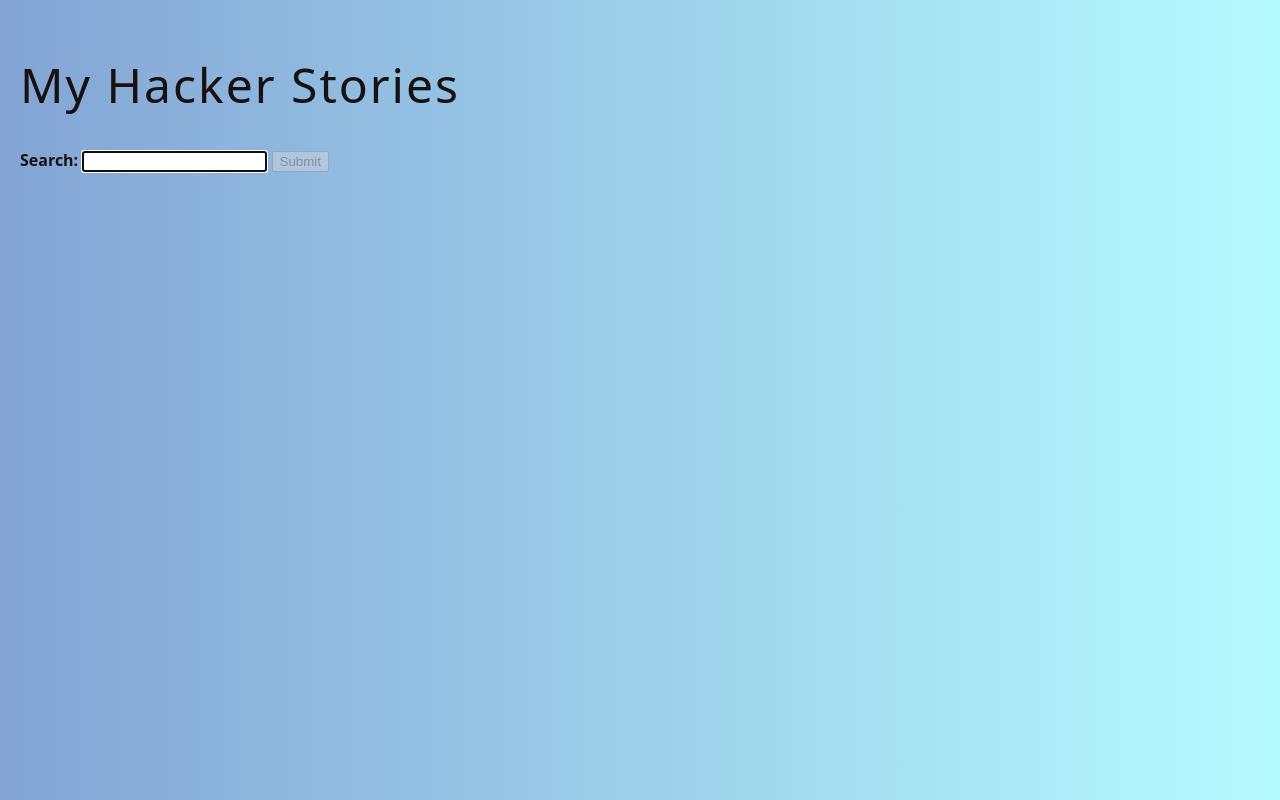
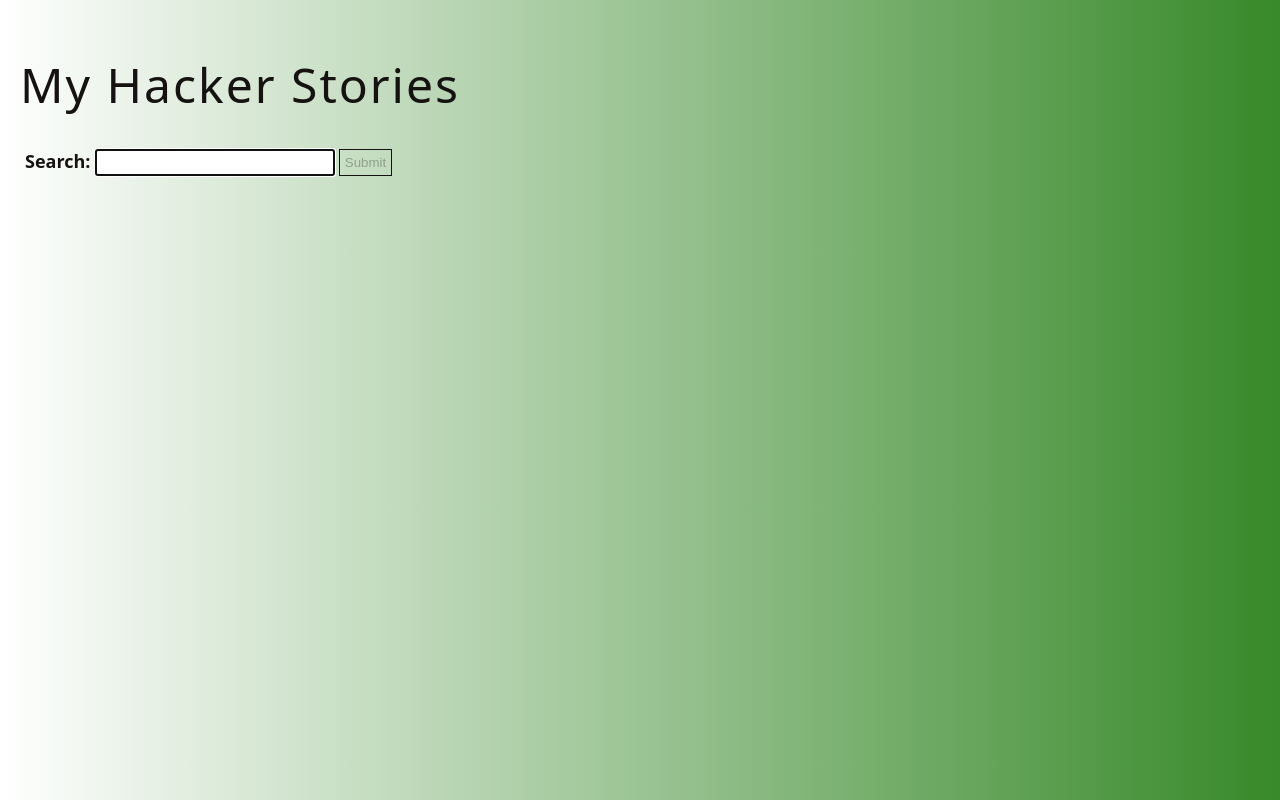
Before and after one commit to moylanm/hacker-stories, a React (Vite) app: page / in a window 1280 px wide. Shown: the top 800 px of the page. Built offline with nearby package versions, Linux system fonts and the light colour scheme.

Commit message:
add styling to list items, buttons, and search form

```diff
--- a/src/App.css
+++ b/src/App.css
@@ -2,8 +2,8 @@
   height: 100vw;
   padding: 20px;
 
-  background: #83a4d4; /* fallback for old browsers */
-  background: linear-gradient(to left, #b6fbff, #83a4d4);
+  background: #378929; /* fallback for old browsers */
+  background: linear-gradient(to left, #378929, #ffffff);
 
   color: #171212;
 }
@@ -13,3 +13,33 @@
   font-weight: 300;
   letter-spacing: 2px;
 }
+
+.item {
+  padding-bottom: 5px;
+}
+
+.button {
+  background: transparent;
+  border: 1px solid #171212;
+  padding: 5px;
+
+  transition: all 0.1s ease-in;
+}
+
+.button:hover:enabled {
+  background: #171212;
+  color: #ffffff;
+}
+
+.search-form {
+  display: flex;
+}
+
+.label {
+  padding-left: 5px;
+  font-size: 18px;
+}
+
+.input {
+  font-size: 18px;
+}
--- a/src/App.tsx
+++ b/src/App.tsx
@@ -188,7 +188,7 @@ const SearchForm: React.FC<SearchFormProps> = ({
   onSearchInput,
   onSearchSubmit
 }) => (
-  <form onSubmit={onSearchSubmit}>
+  <form onSubmit={onSearchSubmit} className="search-form">
     <InputWithLabel
       id="search"
       value={searchTerm}
@@ -198,7 +198,10 @@ const SearchForm: React.FC<SearchFormProps> = ({
       <strong>Search:</strong>
     </InputWithLabel>
     &nbsp;
-    <button type="submit" disabled={!searchTerm}>
+    <button
+      type="submit"
+      disabled={!searchTerm}
+      className="button button_small">
       Submit
     </button>
   </form>
@@ -222,7 +225,9 @@ const InputWithLabel: React.FC<InputWithLabelProps> = ({
   children,
 }) => (
   <>
-    <label htmlFor={id}>{children}</label>
+    <label htmlFor={id} className="label">
+      {children}
+    </label>
     &nbsp;
     <input
       id={id}
@@ -230,6 +235,7 @@ const InputWithLabel: React.FC<InputWithLabelProps> = ({
       type={type}
       value={value}
       onChange={onInputChange}
+      className="input"
     />
   </>
 );
@@ -257,8 +263,12 @@ type ItemProps = {
 };
 
 const Item: React.FC<ItemProps> = ({ item, onRemoveItem }) => (
-  <li>
-    <button type="button" onClick={() => onRemoveItem(item)}>X</button>
+  <li className="item">
+    <button
+      type="button"
+      onClick={() => onRemoveItem(item)}
+      className="button button_small"
+    >X</button>
     &nbsp;
     <a href={item.url}>{item.title}</a>
     <ul>
```
